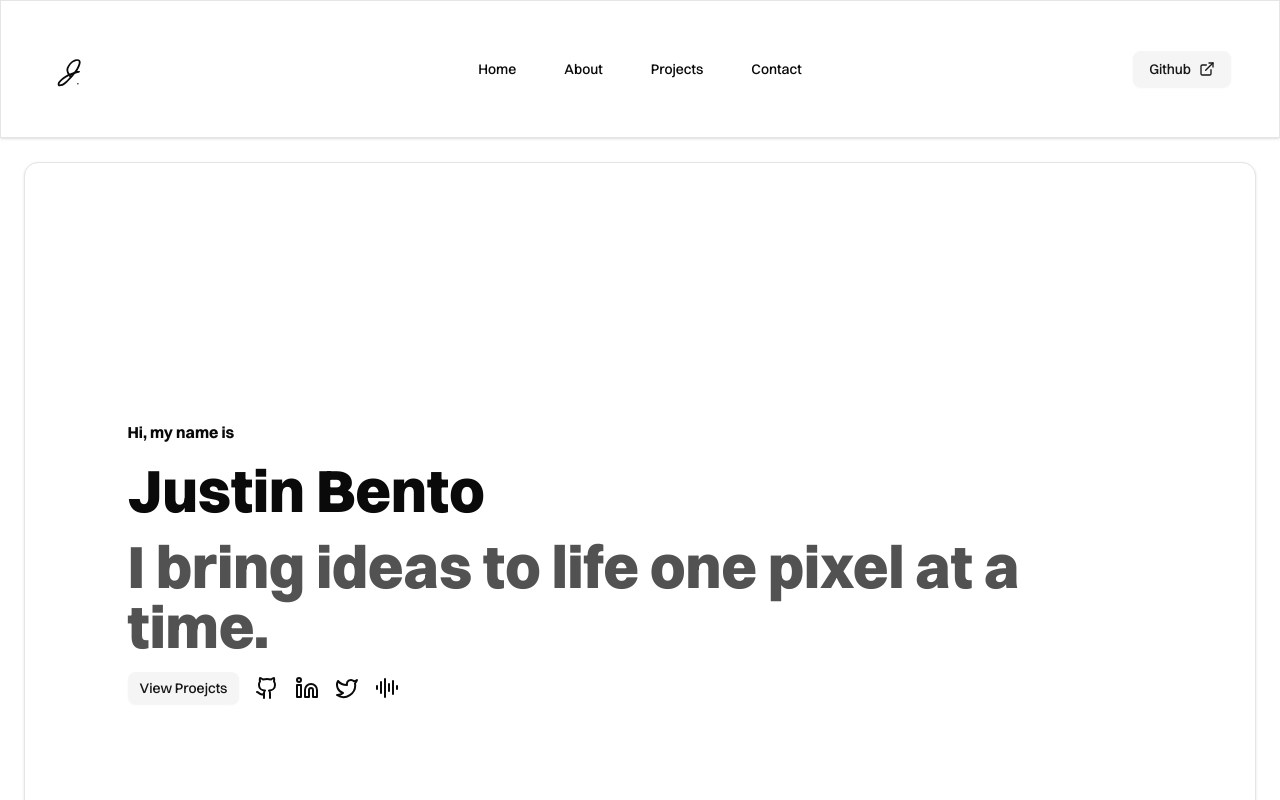
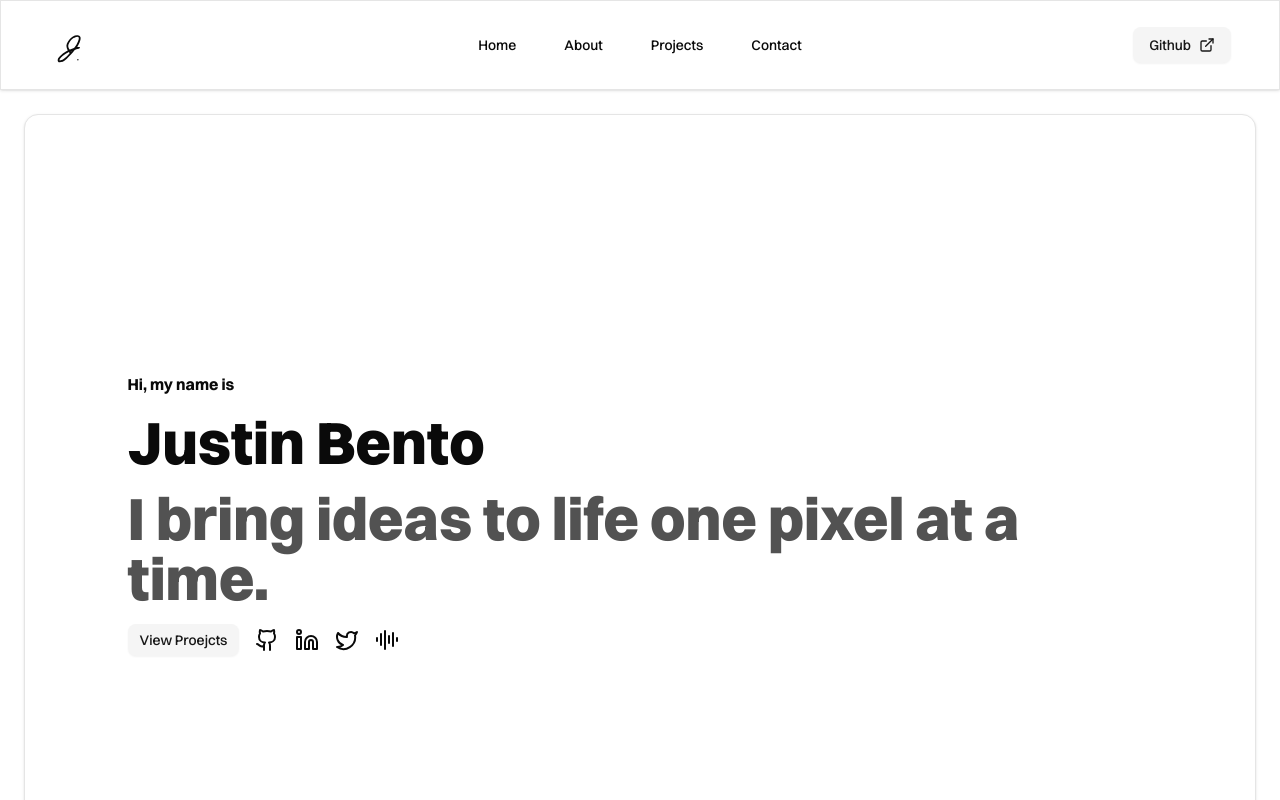
Before and after one commit to Justin-Bento/portfolio, a Next.js app: page / in a window 1280 px wide. Shown: the top 800 px of the page. Built offline with nearby package versions, Linux system fonts and the light colour scheme.

Commit message:
Removed the card spacing.`

```diff
--- a/src/components/Navigation.tsx
+++ b/src/components/Navigation.tsx
@@ -15,8 +15,8 @@ export default function Header() {
 
   return (
     <header className="sticky top-0 z-30">
-      <Card className="rounded-none">
-        <CardContent>
+      <Card className="rounded-none p-0">
+        <CardContent className="py-0">
           <Wrapper className="grid grid-cols-1 items-center gap-4 lg:grid-cols-3">
             {/* Logo and Mobile Menu Toggle */}
             <div className="flex w-full items-center justify-between">
```
